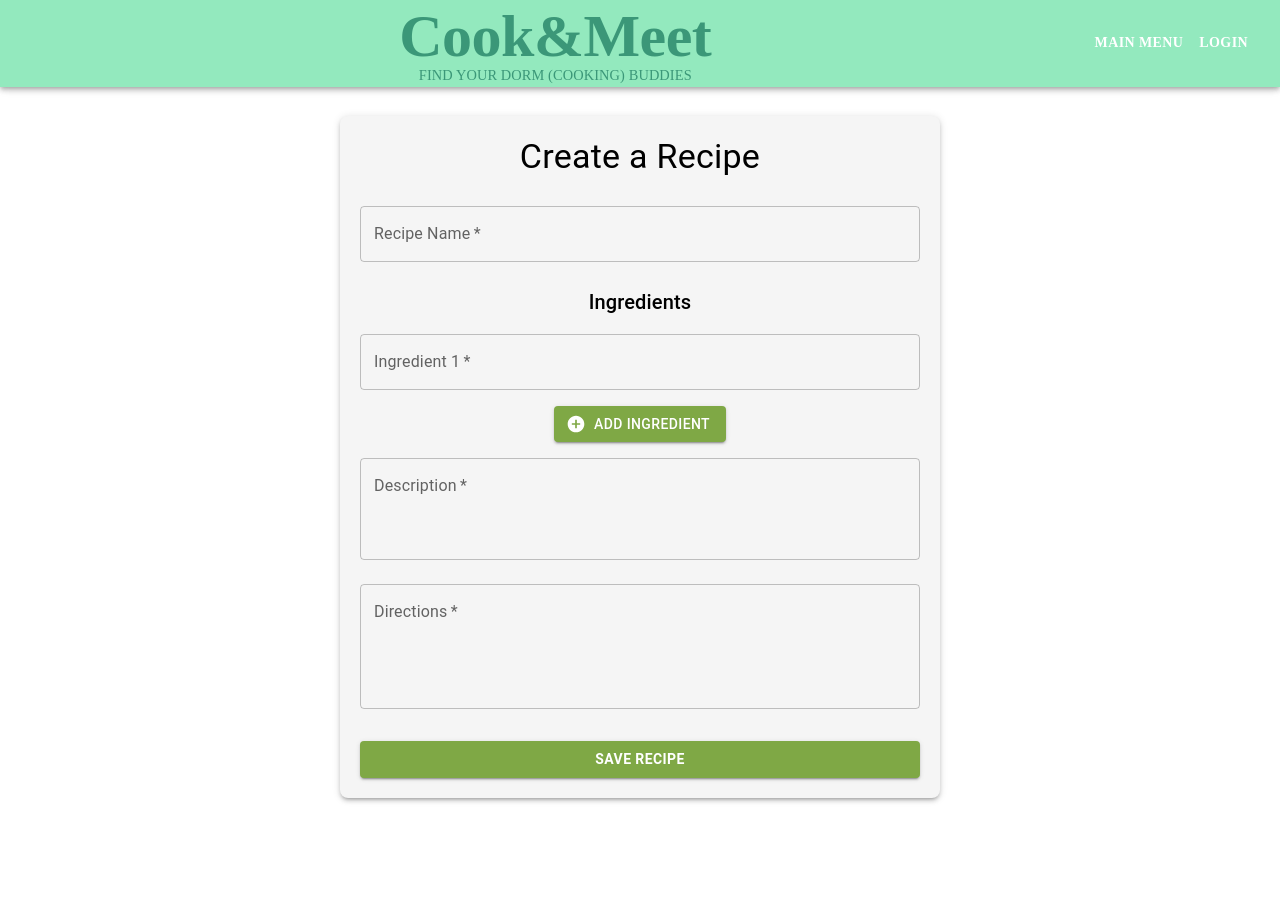
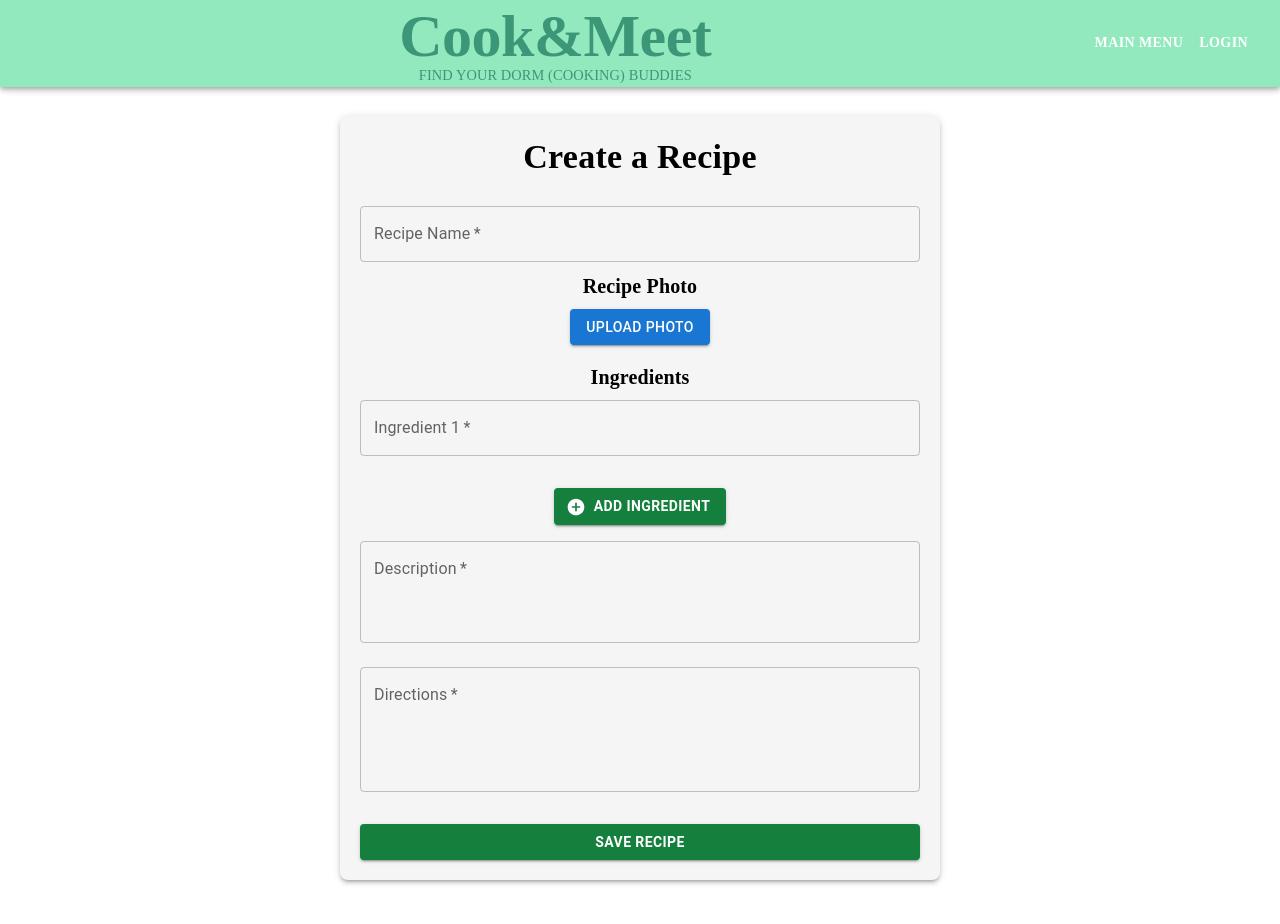
Before and after one commit to vamuana/webDesign_chefs, a React (Vite) app in the folder app/: page /create-recipe in a window 1280 px wide. Shown: the top 924 px of the page. Before the commit the page ends 850 px from the top, so only its background shows below. Built offline with nearby package versions, Linux system fonts and the light colour scheme.

Commit message:
Update CreateRecipe.jsx

```diff
--- a/app/src/components/CreateRecipe.jsx
+++ b/app/src/components/CreateRecipe.jsx
@@ -1,4 +1,4 @@
-import React, { useState } from 'react';
+import React, { useState, useRef } from 'react';
 import NavBar from './Navbar';
 import Toolbar from '@mui/material/Toolbar';
 import Typography from '@mui/material/Typography';
@@ -8,6 +8,7 @@ import Box from '@mui/material/Box';
 import IconButton from '@mui/material/IconButton';
 import DeleteIcon from '@mui/icons-material/Delete';
 import AddCircleIcon from '@mui/icons-material/AddCircle';
+import CloseIcon from '@mui/icons-material/Close';
 import Alert from './Alert';
 import Success from './Success';
 
@@ -19,9 +20,11 @@ const RecipeForm = () => {
     ingredients: [''],
     description: '',
     directions: '',
+    photo: null,
   });
-  const [message, setMessage] = useState('');
-  const [alertType, setAlertType] = useState('');
+  const [isHovered, setIsHovered] = useState(false);
+  const fileInputRef = useRef(null);
+  const [formError, setFormError] = useState(null);
 
   const handleChange = (e) => {
     const { name, value } = e.target;
@@ -43,19 +46,73 @@ const RecipeForm = () => {
     setRecipe((prev) => ({ ...prev, ingredients: newIngredients }));
   };
 
+  const handleImageChange = (e) => {
+    const file = e.target.files[0];
+    if (file) {
+      setRecipe((prev) => ({ ...prev, photo: URL.createObjectURL(file) }));
+    }
+  };
+
+  const handleRemovePhoto = () => {
+    setRecipe((prev) => ({ ...prev, photo: null }));
+    if (fileInputRef.current) {
+      fileInputRef.current.value = '';
+    }
+  };
+
   const handleSubmit = (e) => {
     e.preventDefault();
 
+    if (!recipe.name) {
+      window.scrollTo({
+        top: 0,
+        behavior: 'smooth',
+      });
+      setFormError("Please enter the recipe name!");
+      setTimeout(() => setError(null), 3000);
+      return;
+    }
+
+    if (recipe.ingredients.length === 0 || recipe.ingredients.some((ingredient) => !ingredient)) {
+      window.scrollTo({
+        top: 0,
+        behavior: 'smooth',
+      });
+      setFormError("Please add at least one ingredient!");
+      return;
+    }
+
+    if (!recipe.description) {
+      window.scrollTo({
+        top: 0,
+        behavior: 'smooth',
+      });
+      setFormError("Please enter the recipe description!");
+      return;
+    }
+
+    if (!recipe.directions) {
+      window.scrollTo({
+        top: 0,
+        behavior: 'smooth',
+      });
+      setFormError("Please enter the recipe directions!");
+      return;
+    }
     if (!recipe.name || recipe.ingredients.length === 0 || !recipe.description || !recipe.directions) {
-      setError("Please fill in all fields!");
-        setTimeout(() => setError(null), 3000);
-        window.scrollTo({
-          top: 0,
-          behavior: 'smooth',
-        });
+      window.scrollTo({
+        top: 0,
+        behavior: 'smooth',
+      });
+      setFormError("Please fill in all fields!");
+      window.scrollTo({
+        top: 0,
+        behavior: 'smooth',
+      });
     } else {
+      setFormError(null);
       setSuccessMsg(`Recipe "${recipe.name}" created successfully!`);
-      setTimeout(() => setSuccessMsg(null), 3000);
+      setTimeout(() => setSuccessMsg(null), 4000);
       window.scrollTo({
         top: 0,
         behavior: 'smooth',
@@ -65,10 +122,12 @@ const RecipeForm = () => {
         ingredients: [''],
         description: '',
         directions: '',
+        photo: null,
       });
+      if (fileInputRef.current) {
+        fileInputRef.current.value = '';
+      }
     }
-
-    setTimeout(() => setMessage(''), 3000);
   };
 
   return (
@@ -87,12 +146,14 @@ const RecipeForm = () => {
           backgroundColor: '#f5f5f5',
         }}
       >
-        <Typography variant="h4" component="h1" gutterBottom>
+        <Typography variant="h4" sx={{ fontFamily: "Titillium Web", fontWeight: 700 }} gutterBottom>
           Create a Recipe
         </Typography>
-
+        {formError && <p className="text-red-500 mb-4">{formError}</p>}
         <form onSubmit={handleSubmit}>
+          {/* Title */}
           <TextField
+            id="recipe-name"
             fullWidth
             label="Recipe Name"
             name="name"
@@ -102,7 +163,73 @@ const RecipeForm = () => {
             margin="normal"
             required
           />
-          <Typography variant="h6" component="h2" sx={{ marginY: 2 }}>
+
+          {/* Photo Upload */}
+          <Box sx={{ marginBottom: 2 }}>
+          <Typography
+          variant="h6"
+          sx={{ fontFamily: "Titillium Web", fontWeight: 700 }}
+          gutterBottom
+        >
+              Recipe Photo
+            </Typography>
+            <input
+              type="file"
+              accept="image/*"
+              onChange={handleImageChange}
+              style={{ display: 'none' }}
+              id="upload-photo"
+              ref={fileInputRef}
+            />
+            <label htmlFor="upload-photo">
+              <Button variant="contained" component="span">
+                Upload Photo
+              </Button>
+            </label>
+            {recipe.photo && (
+              <Box
+                sx={{
+                  position: 'relative',
+                  marginTop: 2,
+                }}
+                onMouseEnter={() => setIsHovered(true)}
+                onMouseLeave={() => setIsHovered(false)}
+              >
+                <img
+                  src={recipe.photo}
+                  alt="Recipe Preview"
+                  style={{
+                    width: '100%',
+                    height: 'auto',
+                    maxHeight: '300px',
+                    objectFit: 'cover',
+                    borderRadius: '8px',
+                  }}
+                />
+                {isHovered && (
+                  <IconButton
+                    onClick={handleRemovePhoto}
+                    color="error"
+                    sx={{
+                      position: 'absolute',
+                      top: 8,
+                      right: 8,
+                      backgroundColor: 'rgba(255, 255, 255, 0.7)',
+                      '&:hover': {
+                        backgroundColor: 'rgba(255, 255, 255, 1)',
+                      },
+                    }}
+                  >
+                    <CloseIcon />
+                  </IconButton>
+                )}
+              </Box>
+            )}
+          </Box>
+
+          {/* Ingredients */}
+          <Box id="ingredients-section">
+          <Typography variant="h6" sx={{ fontFamily: "Titillium Web", fontWeight: 700 }} gutterBottom>
             Ingredients
           </Typography>
           {recipe.ingredients.map((ingredient, index) => (
@@ -138,14 +265,18 @@ const RecipeForm = () => {
             variant="contained"
             startIcon={<AddCircleIcon />}
             sx={{
-              marginTop: 1,
-              backgroundColor: '#7fa845',
-              '&:hover': { backgroundColor: '#2C5F2D' },
+              marginTop: 3,
+              fontWeight: 'bold',
+              backgroundColor: '#15803D',
             }}
+            className="bg-green-700 text-white font-semibold py-3 px-6 rounded-lg hover:bg-green-600"
           >
             Add Ingredient
           </Button>
+          </Box>
+          {/* Description */}
           <TextField
+            id="recipe-description"
             fullWidth
             label="Description"
             name="description"
@@ -157,7 +288,10 @@ const RecipeForm = () => {
             rows={3}
             required
           />
+
+          {/* Directions */}
           <TextField
+            id="recipe-directions"
             fullWidth
             label="Directions"
             name="directions"
@@ -169,17 +303,17 @@ const RecipeForm = () => {
             rows={4}
             required
           />
+
           <Button
-            type="submit"
+            type="button"
             variant="contained"
-            color="primary"
-            fullWidth
+            onClick={handleSubmit}
             sx={{
               marginTop: 3,
               fontWeight: 'bold',
-              backgroundColor: '#7fa845',
-              '&:hover': { backgroundColor: '#2C5F2D' },
+              backgroundColor: '#15803D',
             }}
+            className="w-full bg-green-700 text-white font-semibold py-3 px-6 rounded-lg hover:bg-green-600"
           >
             Save Recipe
           </Button>
```
